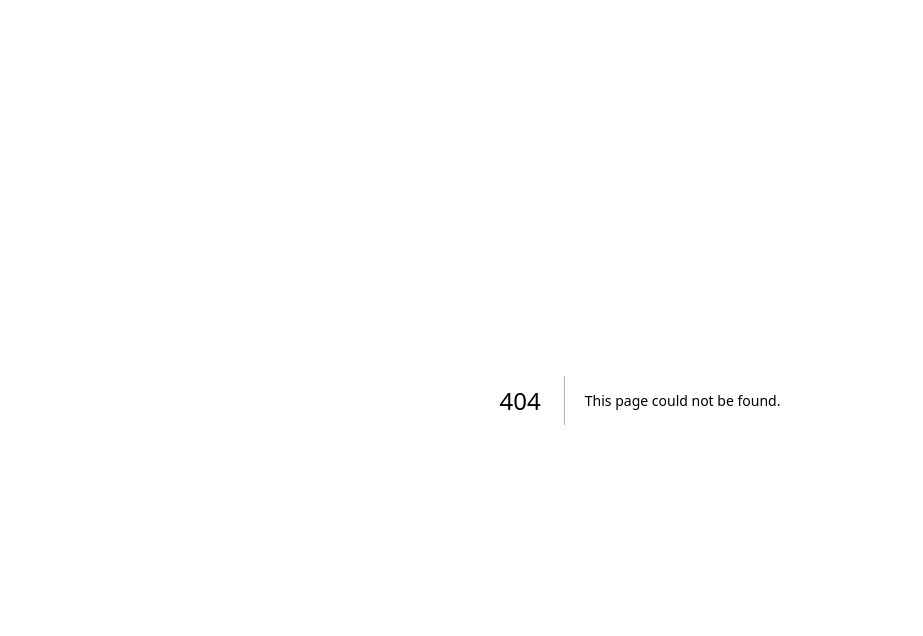
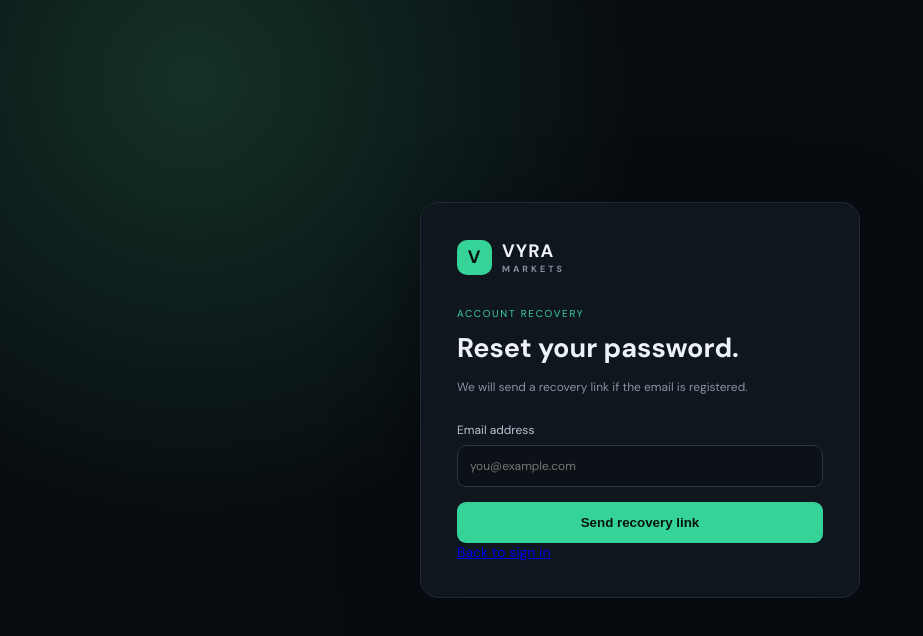
Before and after one commit to Alitiora-Initiative/VYRA, a Next.js app: page /forgot-password in a window 1280 px wide. Before the commit this address had no page. Shown: the top 636 px of the page, without its empty margins (0-923 px from the left). Built offline with nearby package versions, Linux system fonts and the light colour scheme.

Commit message:
Add VYRA password recovery flow

```diff
--- /dev/null
+++ b/src/app/forgot-password/page.tsx
@@ -0,0 +1,43 @@
+'use client';
+
+import { FormEvent, useState } from 'react';
+import Link from 'next/link';
+import { getSupabaseBrowser } from '@/lib/supabase/browser';
+
+export default function ForgotPasswordPage() {
+  const [email, setEmail] = useState('');
+  const [message, setMessage] = useState('');
+  const [busy, setBusy] = useState(false);
+
+  async function submit(event: FormEvent<HTMLFormElement>) {
+    event.preventDefault();
+    setBusy(true);
+    setMessage('');
+    try {
+      const supabase = getSupabaseBrowser();
+      if (!supabase) throw new Error('Authentication is not configured. Connect the VYRA database first.');
+      const { error } = await supabase.auth.resetPasswordForEmail(email, {
+        redirectTo: `${window.location.origin}/auth/callback?next=/reset-password`,
+      });
+      if (error) throw error;
+      setMessage('If the address is registered, a password reset link will be sent. Check your inbox.');
+    } catch (error) {
+      setMessage(error instanceof Error ? error.message : 'Could not request a password reset.');
+    } finally {
+      setBusy(false);
+    }
+  }
+
+  return <main className="authShell"><section className="authCard">
+    <Link className="authBrand" href="/"><span className="authMark">V</span><span>VYRA<small>MARKETS</small></span></Link>
+    <div className="authEyebrow">ACCOUNT RECOVERY</div>
+    <h1>Reset your password.</h1>
+    <p className="authLead">We will send a recovery link if the email is registered.</p>
+    <form onSubmit={submit} className="authForm">
+      <label>Email address<input type="email" autoComplete="email" required value={email} onChange={event => setEmail(event.target.value)} placeholder="you@example.com"/></label>
+      <button className="authSubmit" disabled={busy}>{busy ? 'Sending…' : 'Send recovery link'}</button>
+    </form>
+    {message && <p className="authMessage" role="status">{message}</p>}
+    <Link className="authSwitchLink" href="/login">Back to sign in</Link>
+  </section></main>;
+}
```
